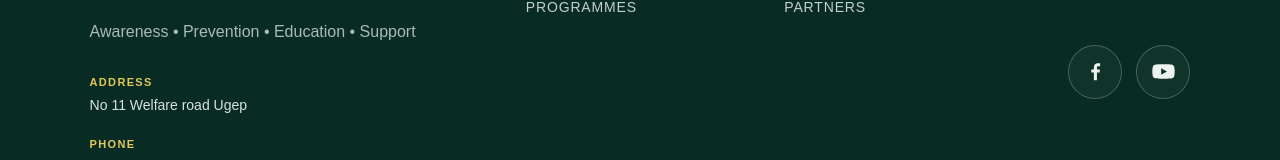
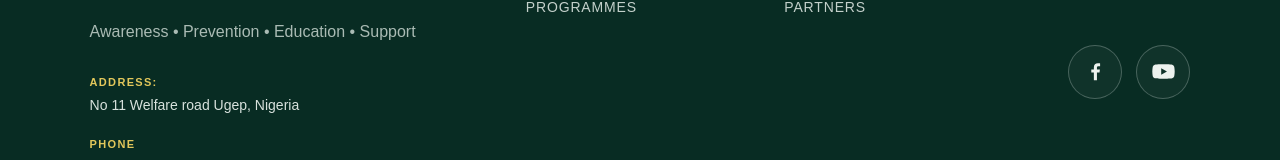
Before and after one commit to AkongShadrach/SUDF-website, a Next.js app: page / in a window 1280 px wide. Shown: the part 8236-8396 px from the top of the page. Built offline with nearby package versions, Linux system fonts and the light colour scheme.

Commit message:
Add Nigeria to SUDF footer address

```diff
--- a/components/SiteFooter.tsx
+++ b/components/SiteFooter.tsx
@@ -7,7 +7,7 @@ export default function SiteFooter() {
         <strong>SYLVESTER UJONG DIABETES FOUNDATION</strong>
         <p>Awareness • Prevention • Education • Support</p>
         <div className="footer-contact">
-          <p><span>Address</span><br />No 11 Welfare road Ugep</p>
+          <p><span>Address:</span><br />No 11 Welfare road Ugep, Nigeria</p>
           <p><span>Phone</span><br /><a href="tel:+2349059592892">+2349059592892</a></p>
         </div>
       </div>
```
